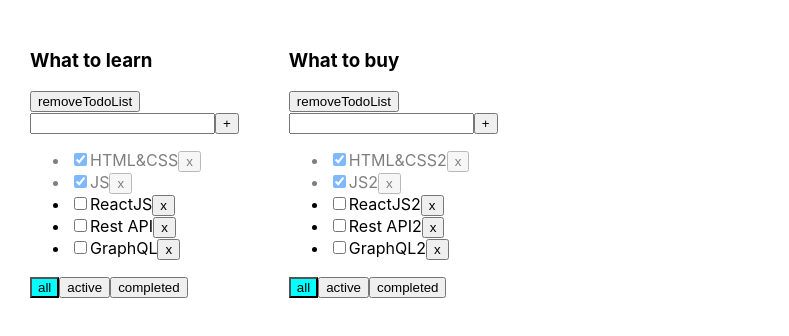
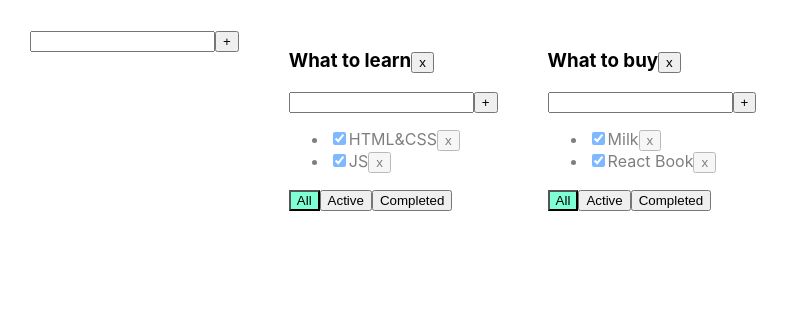
Before and after one commit to legkovaAnastasia/1-todolist, a React (Create React App) app: page / in a window 1280 px wide. Shown: the top 336 px of the page, without its empty margins (0-789 px from the left). Built offline with nearby package versions, Linux system fonts and the light colour scheme.

Commit message:
refactor callback

```diff
--- /dev/null
+++ b/src/AddItemForm.tsx
@@ -0,0 +1,43 @@
+import React, {ChangeEvent, KeyboardEvent, useState} from 'react';
+
+type PropsType={
+    callback:(title: string)=>void
+
+}
+export const AddItemForm = (props:PropsType) => {
+    let [title, setTitle] = useState("")
+    let [error, setError] = useState<string | null>(null)
+
+    const addTask = () => {
+        let newTitle = title.trim();
+        if (newTitle !== "") {
+            props.callback(newTitle);
+            setTitle("");
+        } else {
+            setError("Title is required");
+        }
+    }
+    const onChangeHandler = (e: ChangeEvent<HTMLInputElement>) => {
+        setTitle(e.currentTarget.value)
+    }
+
+    const onKeyPressHandler = (e: KeyboardEvent<HTMLInputElement>) => {
+        setError(null);
+        if (e.charCode === 13) {
+            addTask();
+        }
+    }
+    return (
+        <div>
+            <input value={title}
+                   onChange={onChangeHandler}
+                   onKeyDown={onKeyPressHandler}
+                   className={error ? "error" : ""}
+            />
+            <button onClick={addTask}>+</button>
+            {error && <div className="error-message">{error}</div>}
+        </div>
+    );
+};
+
+export default AddItemForm;
--- a/src/App.tsx
+++ b/src/App.tsx
@@ -1,88 +1,140 @@
 import React, {useState} from 'react';
 import './App.css';
-// import {Todolist} from '/Todolistist';
-import {v1} from "uuid";
-import {Todolist} from "./Todolist";
+import {TaskType, Todolist} from './Todolist';
+import {v1} from 'uuid';
+import AddItemForm from "./AddItemForm";
 
 export type FilterValuesType = "all" | "active" | "completed";
-type TodolistsType = {
+type TodolistType = {
     id: string
     title: string
     filter: FilterValuesType
 }
 
+type TasksStateType = {
+    [key: string]: Array<TaskType>
+}
+
+
 function App() {
-    let todolistID1=v1();
-    let todolistID2=v1();
+    let todolistId1 = v1();
+    let todolistId2 = v1();
 
-    let [todolists, setTodolists] = useState<Array<TodolistsType>>([
-        {id: todolistID1, title: 'What to learn', filter: 'all'},
-        {id: todolistID2, title: 'What to buy', filter: 'all'},
+    let [todolists, setTodolists] = useState<Array<TodolistType>>([
+        {id: todolistId1, title: "What to learn", filter: "all"},
+        {id: todolistId2, title: "What to buy", filter: "all"}
     ])
 
-    let [tasks, setTasks] = useState({
-        [todolistID1]:[
+    let [tasks, setTasks] = useState<TasksStateType>({
+        [todolistId1]: [
             {id: v1(), title: "HTML&CSS", isDone: true},
-            {id: v1(), title: "JS", isDone: true},
-            {id: v1(), title: "ReactJS", isDone: false},
-            {id: v1(), title: "Rest API", isDone: false},
-            {id: v1(), title: "GraphQL", isDone: false},
+            {id: v1(), title: "JS", isDone: true}
         ],
-        [todolistID2]:[
-            {id: v1(), title: "HTML&CSS2", isDone: true},
-            {id: v1(), title: "JS2", isDone: true},
-            {id: v1(), title: "ReactJS2", isDone: false},
-            {id: v1(), title: "Rest API2", isDone: false},
-            {id: v1(), title: "GraphQL2", isDone: false},
+        [todolistId2]: [
+            {id: v1(), title: "Milk", isDone: true},
+            {id: v1(), title: "React Book", isDone: true}
         ]
     });
-    const changeisDone = (todolistId: string, taskId: string, newIsDone: boolean) => {
-        // setTasks(tasks.map(el=>el.id===todolistId ? {...el, isDone: newIsDone} : el))
-        setTasks({...tasks, [todolistId]:tasks[todolistId].map(el=>el.id===taskId?{...el, isDone:newIsDone} : el)})
-        // setTasks(tasks.map(el => el.id === newId ? {...el, isDone: newIsDone} : el))
+
+
+    function removeTask(id: string, todolistId: string) {
+        //достанем нужный массив по todolistId:
+        let todolistTasks = tasks[todolistId];
+        // перезапишем в этом объекте массив для нужного тудулиста отфилтрованным массивом:
+        tasks[todolistId] = todolistTasks.filter(t => t.id != id);
+        // засетаем в стейт копию объекта, чтобы React отреагировал перерисовкой
+        setTasks({...tasks});
     }
 
-    const addTask = (todolistId: string,newTitle: string) => {
-        let newTask = {id: v1(), title: newTitle, isDone: false}
-        setTasks({...tasks, [todolistId]:[newTask,...tasks[todolistId]]})
+    function addTask(title: string, todolistId: string) {
+        let task = {id: v1(), title: title, isDone: false};
+        //достанем нужный массив по todolistId:
+        let todolistTasks = tasks[todolistId];
+        // перезапишем в этом объекте массив для нужного тудулиста копией, добавив в начало новую таску:
+        tasks[todolistId] = [task, ...todolistTasks];
+        // засетаем в стейт копию объекта, чтобы React отреагировал перерисовкой
+        setTasks({...tasks});
     }
 
-    function removeTask(todolistId: string, id: string) {
-        setTasks({...tasks, [todolistId]:tasks[todolistId].filter(el=>el.id!=id)})
+    function changeStatus(id: string, isDone: boolean, todolistId: string) {
+        //достанем нужный массив по todolistId:
+        let todolistTasks = tasks[todolistId];
+        // найдём нужную таску:
+        let task = todolistTasks.find(t => t.id === id);
+        //изменим таску, если она нашлась
+        if (task) {
+            task.isDone = isDone;
+            // засетаем в стейт копию объекта, чтобы React отреагировал перерисовкой
+            setTasks({...tasks});
+        }
     }
 
-    function changeFilter(todolistId: string, value: FilterValuesType) {
-        setTodolists(todolists.map(el=>el.id===todolistId ? {...el, filter:value} : el))
+    function changeFilter(value: FilterValuesType, todolistId: string) {
+        let todolist = todolists.find(tl => tl.id === todolistId);
+        if (todolist) {
+            todolist.filter = value;
+            setTodolists([...todolists])
+        }
     }
 
-    function removeTodoList(todolistId: string) {
-        setTodolists(todolists.filter(el=>el.id!=todolistId))
-        delete tasks[todolistId]
+    function removeTodolist(id: string) {
+        // засунем в стейт список тудулистов, id которых не равны тому, который нужно выкинуть
+        setTodolists(todolists.filter(tl => tl.id != id));
+        // удалим таски для этого тудулиста из второго стейта, где мы храним отдельно таски
+        delete tasks[id]; // удаляем св-во из объекта... значением которого являлся массив тасок
+        // засетаем в стейт копию объекта, чтобы React отреагировал перерисовкой
+        setTasks({...tasks});
     }
 
+    const addTodolist = (newTitle: string) => {
+        const todolistId = v1()
+        let newTodoList: TodolistType = {id: todolistId, title: newTitle, filter: "all"}
+        setTodolists([newTodoList, ...todolists])
+        setTasks({...tasks, [todolistId]: []})
+    }
+    const updateTask = (todolistId: string, taskId: string, newTitle: string) => {
+        setTasks({
+            ...tasks,
+            [todolistId]: tasks[todolistId].map(el => el.id === taskId ? {...el, title: newTitle} : el)
+        })
+    }
+    const updateTodoListTitle = (todolistId: string, title: string) => {
+        setTodolists(todolists.map(el => el.id === todolistId ? {...el, title} : el)) // можно было бы записть через приходящий newTitle, т.е. title:newTitle, но так (прочто через совпадающие ключ-значение - взрослее типа
+        // console.log(newTitle)
+    }
     return (
         <div className="App">
-            {todolists.map(el => {
-                let tasksForTodolist = tasks[el.id];
-                if (el.filter === "active") {
-                    tasksForTodolist = tasks[el.id].filter(t => t.isDone === false);
+            <AddItemForm callback={addTodolist}/>
+
+            {
+                todolists.map(tl => {
+                    let allTodolistTasks = tasks[tl.id];
+                    let tasksForTodolist = allTodolistTasks;
+
+                    if (tl.filter === "active") {
+                        tasksForTodolist = allTodolistTasks.filter(t => t.isDone === false);
                     }
-                if (el.filter === "completed") {
-                    tasksForTodolist = tasks[el.id].filter(t => t.isDone === true);
+                    if (tl.filter === "completed") {
+                        tasksForTodolist = allTodolistTasks.filter(t => t.isDone === true);
                     }
 
-                return <Todolist key={el.id}
-                                 todolistId={el.id}
-                                 title={el.title}
+                    return <Todolist
+                        key={tl.id}
+                        id={tl.id}
+                        title={tl.title}
                         tasks={tasksForTodolist}
                         removeTask={removeTask}
                         changeFilter={changeFilter}
                         addTask={addTask}
-                                 changeIsDone={changeisDone}
-                                 filter={el.filter}
-                                 removeTodoList={removeTodoList}
+                        changeTaskStatus={changeStatus}
+                        filter={tl.filter}
+                        removeTodolist={removeTodolist}
+                        updateTask={updateTask}
+                        updateTodoListTitle={updateTodoListTitle}
                     />
-            })}
+                })
+            }
+
         </div>
     );
 }
--- /dev/null
+++ b/src/EditableSpan.tsx
@@ -0,0 +1,27 @@
+import React, {ChangeEvent, useState} from 'react';
+
+type PropsType = {
+    oldTitle: string
+    callback:(newTitle:string)=>void
+}
+export const EditableSpan = (props: PropsType) => {
+    const [edit, setEdit] = useState(false)
+    const [newTitle, setNewTitle] = useState(props.oldTitle)
+    const editHandler = () => {
+        setEdit(!edit)
+        if(edit){
+            updateTitle()
+        }
+    }
+    const onchangeHandler = (e: ChangeEvent<HTMLInputElement>) => {
+        setNewTitle(e.currentTarget.value)
+    }
+const updateTitle=()=>{
+props.callback(newTitle)
+}
+    return (
+        edit ?
+            <input value={newTitle} onBlur={editHandler} onChange={onchangeHandler} autoFocus/>
+            : <span onDoubleClick={editHandler}>{props.oldTitle}</span>
+    );
+};
--- a/src/Todolist.module.css
+++ /dev/null
@@ -1,15 +0,0 @@
-.error {
-    border: red 1px solid;
-}
-
-.errorMessage {
-    color: red;
-}
-
-.activeFilter {
-    background-color: aqua;
-}
-
-.isDone {
-    opacity: 0.5;
-}
--- a/src/Todolist.tsx
+++ b/src/Todolist.tsx
@@ -1,91 +1,100 @@
-import React, {ChangeEvent, KeyboardEvent, useState} from 'react';
+import React, {ChangeEvent, useState, KeyboardEvent} from 'react';
 import {FilterValuesType} from './App';
-import {Button} from "./components/Button";
-import s from './Todolist.module.css'
-import {CheckBox1} from "./components/CheckBox1";
+import AddItemForm from "./AddItemForm";
+import {EditableSpan} from "./EditableSpan";
 
-type TaskType = {
+export type TaskType = {
     id: string
     title: string
     isDone: boolean
 }
 
 type PropsType = {
-    todolistId: string
+    id: string
     title: string
     tasks: Array<TaskType>
-    removeTask: (todolistId: string,taskId: string) => void
-    changeFilter: (todolistId: string,value: FilterValuesType) => void
-    addTask: (todolistId: string,newTitle:string)=>void
-    changeIsDone: (todolistId: string,id:string, newIsDone:boolean)=>void
-    filter:FilterValuesType
-    removeTodoList: (todolistId: string,)=>void
+    removeTask: (taskId: string, todolistId: string) => void
+    changeFilter: (value: FilterValuesType, todolistId: string) => void
+    addTask: (title: string, todolistId: string) => void
+    changeTaskStatus: (id: string, isDone: boolean, todolistId: string) => void
+    removeTodolist: (id: string) => void
+    filter: FilterValuesType
+    updateTask: (todolistId: string, taskId: string, newTitle: string) => void
+    updateTodoListTitle:(todolistId: string, newTitle: string) => void
 }
 
 export function Todolist(props: PropsType) {
-    const [title, setTitle] = useState('')
-    const [error, setError] = useState<string|null>(null)
-    const [btnName, setBtnName] = useState<'all'|'active'|'completed'>('all')
-    const removeTaskHandler = (todolistId: string, tId:string) => {
-        props.removeTask(todolistId,tId)
+
+    // const addTask = () => {
+    //     let newTitle = title.trim();
+    //     if (newTitle !== "") {
+    //         props.addTask(newTitle, props.id);
+    //         setTitle("");
+    //     } else {
+    //         setError("Title is required");
+    //     }
+    // }
+
+    // const onChangeHandler = (e: ChangeEvent<HTMLInputElement>) => {
+    //     setTitle(e.currentTarget.value)
+    // }
+    //
+    // const onKeyPressHandler = (e: KeyboardEvent<HTMLInputElement>) => {
+    //     setError(null);
+    //     if (e.charCode === 13) {
+    //         addTask();
+    //     }
+    // }
+
+    const removeTodolist = () => props.removeTodolist(props.id)
+
+    const onAllClickHandler = () => props.changeFilter("all", props.id);
+    const onActiveClickHandler = () => props.changeFilter("active", props.id);
+    const onCompletedClickHandler = () => props.changeFilter("completed", props.id);
+
+    const addTaskHandler = (title: string) => {
+        props.addTask(title, props.id)
     }
-    const changeFilter = (todolistId: string,value:FilterValuesType) => {
-        props.changeFilter(props.todolistId, value)
-        setBtnName(value)
+const updateTodoListTitle = (newTitle:string)=>{
+        props.updateTodoListTitle(props.id, newTitle)
+}
+    const updateTaskHandler = (taskId: string,newTitle: string) => {
+        props.updateTask(props.id, taskId, newTitle)
     }
-    const addTaskHandler = () => {
-        if (title.trim()) {
-            props.addTask(props.todolistId,title.trim())
-            setTitle('')
-        } else {
-            setError('Title is required')
-        }
-    }
-    const onChangeHandler = (e:ChangeEvent<HTMLInputElement>) => {
-        setError(null)
-        setTitle(e.currentTarget.value)
-    }
-    const onKeyHandler = (e:KeyboardEvent<HTMLInputElement>) => {
-        if(e.key==="Enter"){
-            addTaskHandler()
-        }
-    }
-    const changeIsDoneHandler = (todolistId: string,tId: string, isDone:boolean) => {
-        props.changeIsDone(props.todolistId,tId, isDone )
-    }
-    const removeTodoListHandler= (todolistId: string) => {
-        props.removeTodoList(props.todolistId)
-    }
-
-    const mappedTasks =
-        props.tasks.map(t => {
-                return <li key={t.id} className={t.isDone ? s.isDone : ''}>
-                    <CheckBox1 checked={t.isDone} callBack={(isDone)=>changeIsDoneHandler(props.todolistId, t.id, isDone)} />
-                    <span>{t.title}</span>
-                    <Button name={"x"} callBack={() => removeTaskHandler(props.todolistId, t.id)}/>
-                </li>
+    return <div>
+        <h3><EditableSpan oldTitle={props.title} callback={updateTodoListTitle}/>
+            <button onClick={removeTodolist}>x</button>
+        </h3>
+        <AddItemForm callback={addTaskHandler}/>
+        <ul>
+            {
+                props.tasks.map(t => {
+                    const onClickHandler = () => props.removeTask(t.id, props.id)
+                    const onChangeHandler = (e: ChangeEvent<HTMLInputElement>) => {
+                        let newIsDoneValue = e.currentTarget.checked;
+                        props.changeTaskStatus(t.id, newIsDoneValue, props.id);
+                    }
+                    // const updateTaskHandler = (newTitle: string) => {
+                    //     props.updateTask(props.id, t.id, newTitle)
+                    // }
+                    return <li key={t.id} className={t.isDone ? "is-done" : ""}>
+                        <input type="checkbox" onChange={onChangeHandler} checked={t.isDone}/>
+                        <EditableSpan oldTitle={t.title} callback={(newTitle)=>updateTaskHandler(t.id,newTitle)}/>
+                        <button onClick={onClickHandler}>x</button>
+                    </li>
+                })
             }
-        )
-    return <div>
-        <h3>{props.title}</h3>
-        <Button name={'removeTodoList'} callBack={()=>removeTodoListHandler(props.todolistId)}/>
-        <div>
-            <input className={error ? s.error : ''} value={title}
-                   onKeyDown={onKeyHandler}
-                   onChange={onChangeHandler}/>
-            <button onClick={addTaskHandler}>+</button>
-            {error && <div className={s.errorMessage}>{error}</div>}
-        </div>
-        <ul>
-            {mappedTasks}
         </ul>
         <div>
-            {/*<Button name={"All"} callBack={()=>changeFilter("all")}/>*/}
-            {/*<Button name={"Active"} callBack={()=>changeFilter("active")}/>*/}
-            {/*<Button name={"Completed"} callBack={()=>changeFilter("completed")}/>*/}
-            <button className={btnName==='all' ? s.activeFilter: ''} name={"Completed"} onClick={()=>changeFilter(props.todolistId, "all")}>all</button>
-            <button className={btnName==='active' ? s.activeFilter: ''} name={"active"} onClick={()=>changeFilter(props.todolistId, "active")}>active</button>
-            <button className={btnName==='completed' ? s.activeFilter: ''} name={"Completed"} onClick={()=>changeFilter(props.todolistId, "completed")}>completed</button>
+            <button className={props.filter === 'all' ? "active-filter" : ""}
+                    onClick={onAllClickHandler}>All
+            </button>
+            <button className={props.filter === 'active' ? "active-filter" : ""}
+                    onClick={onActiveClickHandler}>Active
+            </button>
+            <button className={props.filter === 'completed' ? "active-filter" : ""}
+                    onClick={onCompletedClickHandler}>Completed
+            </button>
         </div>
     </div>
 }
--- a/src/components/Button.tsx
+++ /dev/null
@@ -1,16 +0,0 @@
-import React from 'react';
-
-type ButtonType = {
-    name:string
-    callBack: ()=>void
-}
-
-export const Button = (props: ButtonType) => {
-    const onclickHandler = () => {
-        props.callBack()
-    }
-    return (
-        <button onClick={onclickHandler}>{props.name}</button>
-
-    );
-};
--- a/src/components/CheckBox1.tsx
+++ /dev/null
@@ -1,13 +0,0 @@
-import React, {ChangeEvent} from 'react';
-type PropsType = {
-    checked: boolean
-    callBack: (isDone: boolean)=> void
-}
-export const CheckBox1 = (props: PropsType) => {
-    const changeIsDoneHandler =(event: ChangeEvent<HTMLInputElement>)=>{
-        props.callBack(event.currentTarget.checked)
-    }
-    return (
-        <input type='checkbox' checked={props.checked} onChange={changeIsDoneHandler}/>
-    );
-};
```
Also changed, not shown: src/index.tsx (line endings or trailing spaces). Lines whose indentation alone changed are shown as unchanged.
